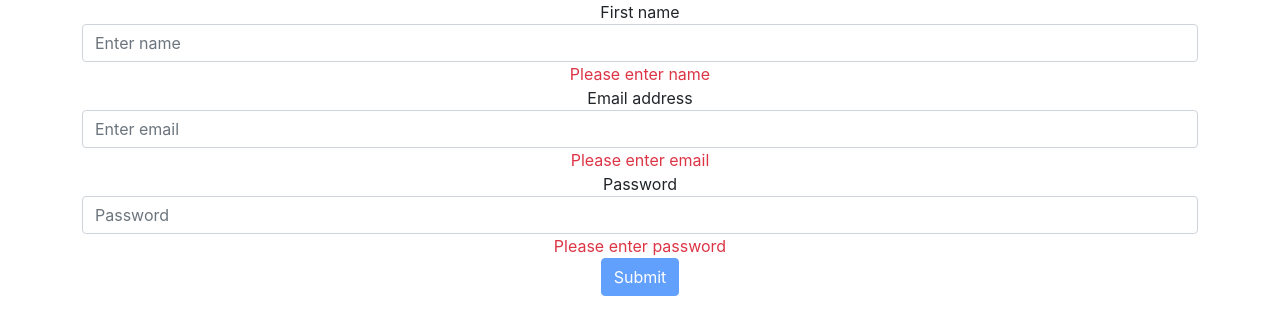
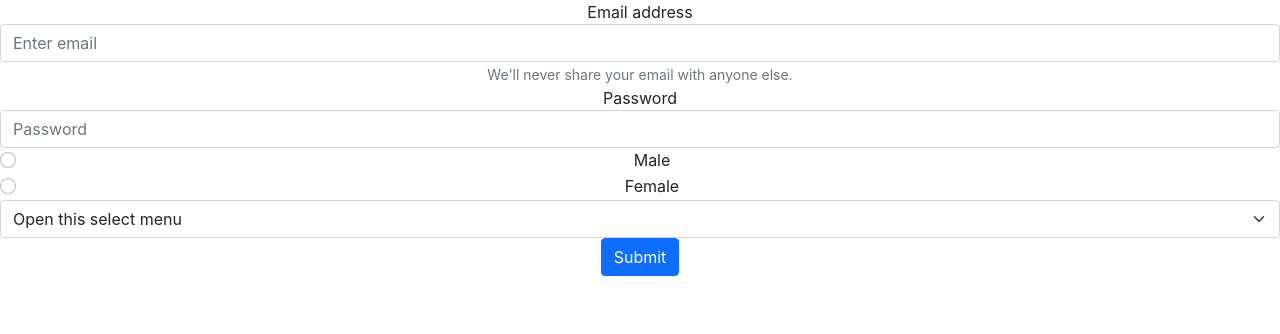
Before and after one commit to VRaj361/React_R, a React (Create React App) app: page / in a window 1280 px wide. Shown: the top 334 px of the page. Built offline with nearby package versions, Linux system fonts and the light colour scheme.

Commit message:
Custom Hook

```diff
--- a/src/App.js
+++ b/src/App.js
@@ -11,6 +11,7 @@ import {TicketDetails} from './components/TicketDetails';
 import { AddTicket } from './components/AddTicket';
 import {useState} from 'react';
 import { SimpleForm } from './components/SimpleForm';
+import { SimpleCustomHook } from './components/SimpleCustomHook';
 function App() {
   //javascript
   // var name="vraj"//string
@@ -89,7 +90,7 @@ function App() {
 
       {/* {<AddTicket addTicket = {addTicket}/>} */}
       {/* {<TicketDetails tickets={tickets} deleteTicket={deleteTicket} countVal={countVal} count={count}/>} */}
-      {<SimpleForm/>}
+      {<SimpleCustomHook/>}
       <Routes>
         {/* <Route path="/movies" element={<Movies />}></Route> */}
         {/* <Route path='/movies/moviesdetail/:id' element={<MoviesDetail />}></Route> */}
--- /dev/null
+++ b/src/components/SimpleCustomHook.js
@@ -0,0 +1,58 @@
+import React from 'react'
+import UserinputHook from './UserinputHook'
+export const SimpleCustomHook = () => {
+    const { value: email, valueChangeHandler: emailchangehandler } = UserinputHook()
+    const { value: password, valueChangeHandler: passwordchangehandler } = UserinputHook()
+    const { value: gender, valueChangeHandler: genderchangehandler } = UserinputHook()
+    const { value: menu, valueChangeHandler: menuchangehandler } = UserinputHook()
+
+    const submit = () => {
+
+        alert(`Email: ${email} Password: ${password} Gender : ${gender} Menu:${menu}`)
+    }
+    return (
+        <div className="App">
+
+            <form onSubmit={submit}>
+                <div class="form-group">
+                    <label for="exampleInputEmail1">Email address</label>
+                    <input type="email" class="form-control" id="exampleInputEmail1" aria-describedby="emailHelp" placeholder="Enter email"
+
+                        onChange={emailchangehandler}
+                    />
+                    <small id="emailHelp" class="form-text text-muted">We'll never share your email with anyone else.</small>
+                    {email}
+                </div>
+                <div class="form-group">
+                    <label for="exampleInputPassword1">Password</label>
+                    <input type="password" class="form-control" id="exampleInputPassword1" placeholder="Password"
+                        onChange={passwordchangehandler}
+                    />
+                    {password}
+                </div>
+                <div class="form-check">
+                    <input class="form-check-input" type="radio" name="gender" id="flexRadioDefault1" value="Male" onChange={genderchangehandler} />
+                    <label class="form-check-label" for="flexRadioDefault1">
+                        Male
+                    </label>
+                </div>
+                <div class="form-check">
+                    <input class="form-check-input" type="radio" name="gender" id="flexRadioDefault2" value="Female" onChange={genderchangehandler} />
+                    <label class="form-check-label" for="flexRadioDefault2">
+                        Female
+                    </label>
+                </div>
+                <div className = "form-group">
+                <select class="form-select" aria-label="Default select example" onChange = {menuchangehandler}>
+                    <option selected>Open this select menu</option>
+                    <option value="1">One</option>
+                    <option value="2">Two</option>
+                    <option value="3">Three</option>
+                </select>
+                </div>
+                <button type="submit" class="btn btn-primary">Submit</button>
+            </form>
+
+        </div>
+    )
+}
--- /dev/null
+++ b/src/components/UserinputHook.js
@@ -0,0 +1,28 @@
+import {useState} from 'react'
+
+const UserinputHook = () => {
+    const [enteredvalue, setenteredvalue] = useState('')
+    const [valuevalidation, setvaluevalidation] = useState(false)
+
+
+    const valueChangeHandler =(e)=>{
+
+        setenteredvalue(e.target.value)
+        console.log(e.target.value)
+    }
+    const valuevalidationhandler = ()=>{
+
+            if(enteredvalue.length>0){
+                setvaluevalidation(true)
+            }
+            else{
+                setvaluevalidation(false)
+            }
+
+    }
+
+    return {
+        value: enteredvalue,valueChangeHandler,valuevalidation,valuevalidationhandler
+    }
+}
+export default UserinputHook;
```
